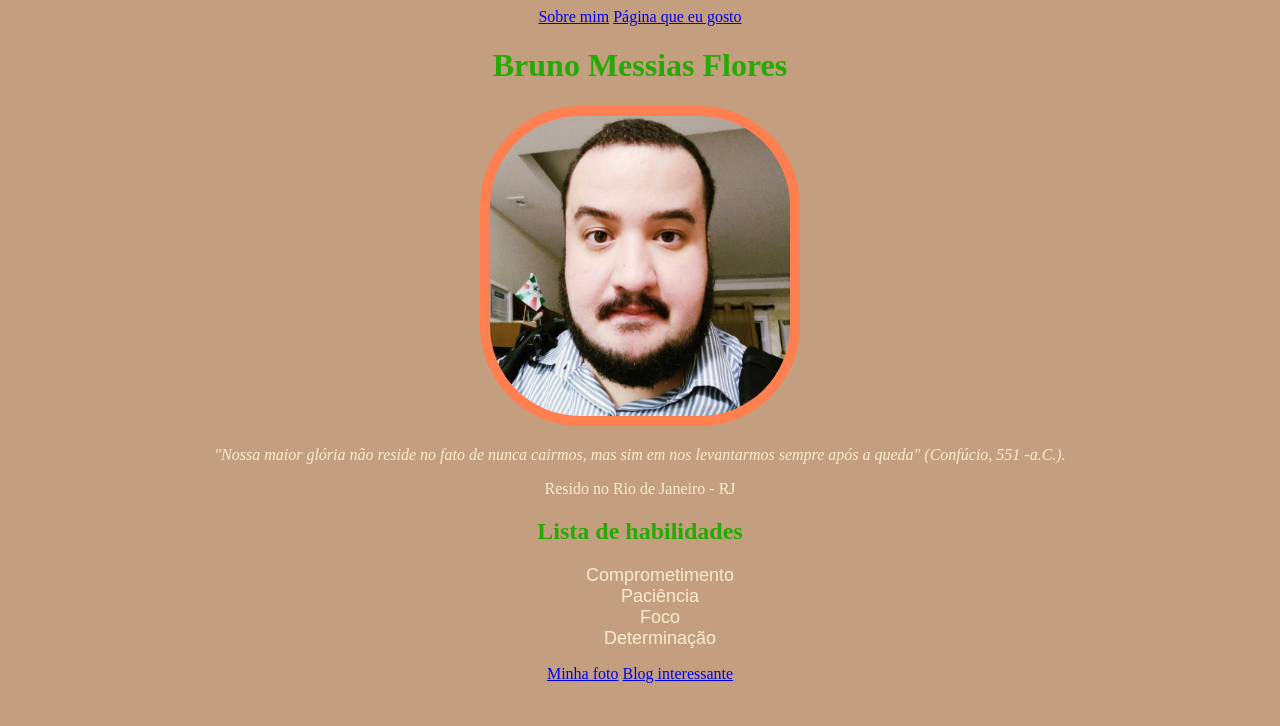
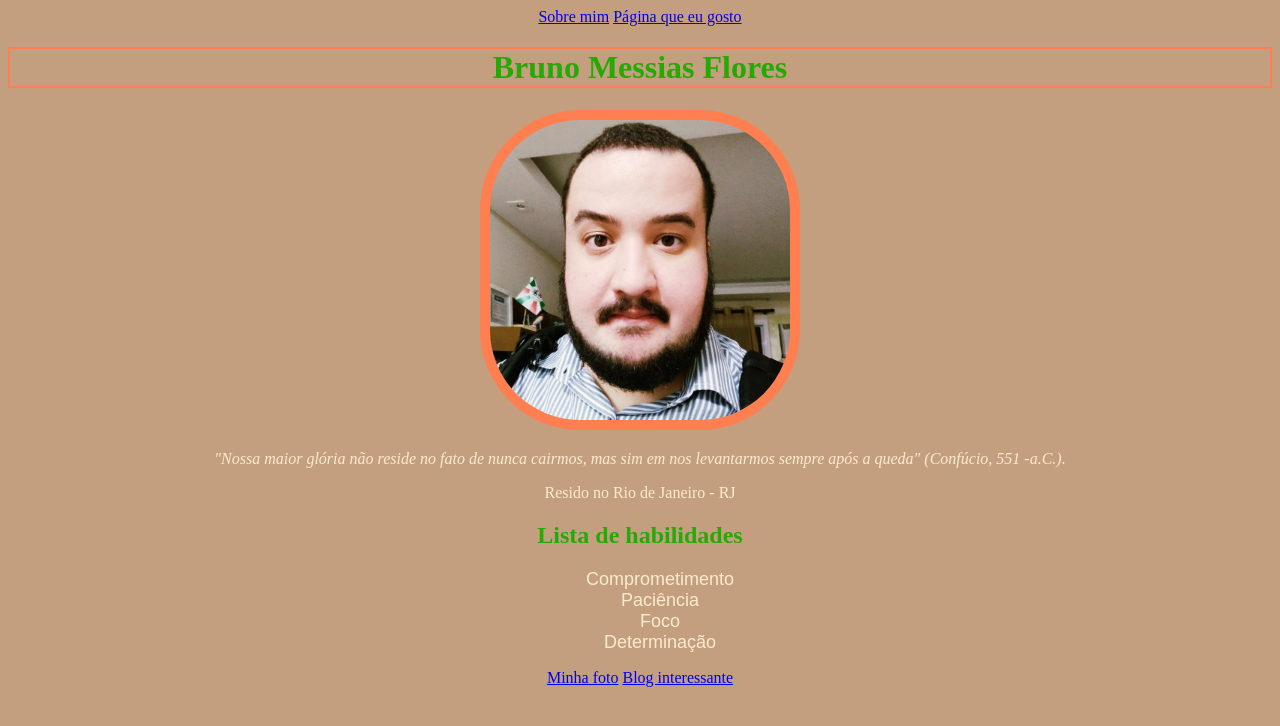
Before and after one commit to brunomessiasf/brunomessiasf.github.io, a plain HTML site: page Portfolio/portfolio.html in a window 1280 px wide. Drawn offline with Linux system fonts and the light colour scheme.

Commit message:
Adiciona blocos nome e foto

```diff
--- a/Portfolio/portfolio.html
+++ b/Portfolio/portfolio.html
@@ -8,12 +8,13 @@
   <link rel="stylesheet" href="style.css">
 </head>
 <body>
-  <a href="#sobre-mim">Sobre mim</a>
+ <header><a href="#sobre-mim">Sobre mim</a>
   <a href="#pagina">Página que eu gosto</a>
   <h1 class="meuNome">Bruno Messias Flores</h1>
   <img src="fotobruno.jpeg" alt="Foto de Bruno Messias Flores" id="foto" width="300px">
-  <p> <em>"Nossa maior glória não reside no fato de nunca cairmos, mas sim em nos levantarmos sempre após a queda" (Confúcio, 551 -a.C.).</em> </p>
-  <p>Resido no Rio de Janeiro - RJ</p>
+  <p><em>"Nossa maior glória não reside no fato de nunca cairmos, mas sim em nos levantarmos sempre após a queda" (Confúcio, 551 -a.C.).</em> </p>
+</header>
+  <main><p>Resido no Rio de Janeiro - RJ</p>
   <h2>Lista de habilidades</h2>
   <ul id="Lista">
     <li class="Comprometimento">Comprometimento</li>
@@ -21,7 +22,9 @@
     <li class="Foco">Foco</li>
     <li class="Determinação">Determinação</li>
   </ul>
-  <a href="#minha-foto">Minha foto</a>
+</main>
+ <footer> <a href="#minha-foto">Minha foto</a>
   <a href="https://www.tecmundo.com.br/blog" target="_blank">Blog interessante</a>
+ </footer>
 </body>
 </html>
--- a/Portfolio/style.css
+++ b/Portfolio/style.css
@@ -1,7 +1,8 @@
- h1 {
+ .meuNome {
     color: #25aa03;
-    text-align: center
-    ;
+    text-align: center;
+    display: block;
+    border: 2px solid coral;
     }
 
 #foto {
```
